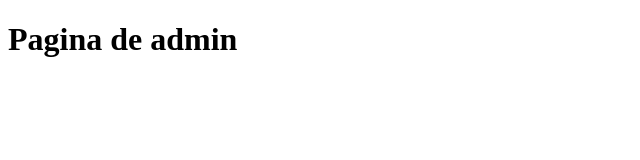
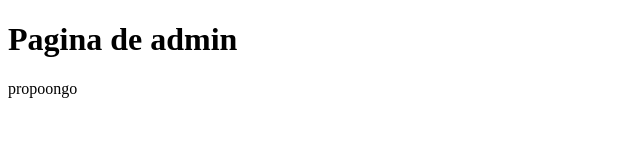
Before and after one commit to delbocag/wAdmin, a plain HTML site: page index.html in a window 1280 px wide. Shown: the full height of the page, 0-640 px from the left. Drawn offline with Linux system fonts and the light colour scheme.

Commit message:
agrege la carpeta

```diff
--- a/index.html
+++ b/index.html
@@ -7,5 +7,6 @@
 </head>
 <body>
     <h1>Pagina de admin</h1>
+    propoongo
 </body>
 </html>
```
Also changed, not shown: css/estilos.css (added).
